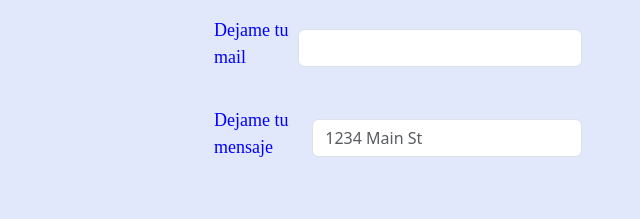
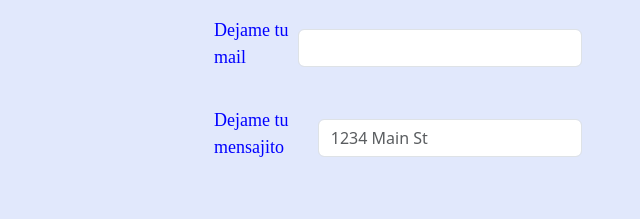
Before and after one commit to RenataMainere/CODERHOUSE-portfolio-proyecto, a plain HTML site: page pages/contacto.html in a window 1280 px wide. Shown: the part 843-1062 px from the top of the page, 414-1054 px from the left. Drawn offline with nearby package versions, Linux system fonts and the light colour scheme.

Commit message:
mensajes

```diff
--- a/pages/contacto.html
+++ b/pages/contacto.html
@@ -11,6 +11,7 @@
 <body>
     <header class="HeaderFlex">
         <h1 class="MainTitle"><a href="../index.html">RM</a></h1>
+              <!-- nav bootstrap modificado por mi -->
         <nav class="navbar navbar-expand-lg navbar-light">
             <div class="container-fluid">
               <button class="navbar-toggler" type="button" data-bs-toggle="collapse" data-bs-target="#navbarNavAltMarkup" aria-controls="navbarNavAltMarkup" aria-expanded="false" aria-label="Toggle navigation">
@@ -65,7 +66,7 @@
                  <input type="password" class="form-control" id="inputMail">
             </div>
             <div class="Message">
-                 <label for="inputMessage" class="form-label">Dejame tu mensaje</label>
+                 <label for="inputMessage" class="form-label">Dejame tu mensajito</label>
                  <input type="text" class="form-control" id="inputMessage" placeholder="1234 Main St">
             </div>
             <!-- botones -->
```
Also changed, not shown: index.html (+1 -0 lines), pages/sobremi.html (+1 -0 lines), pages/uxui.html (+1 -0 lines), pages/visuales.html (+1 -0 lines).
